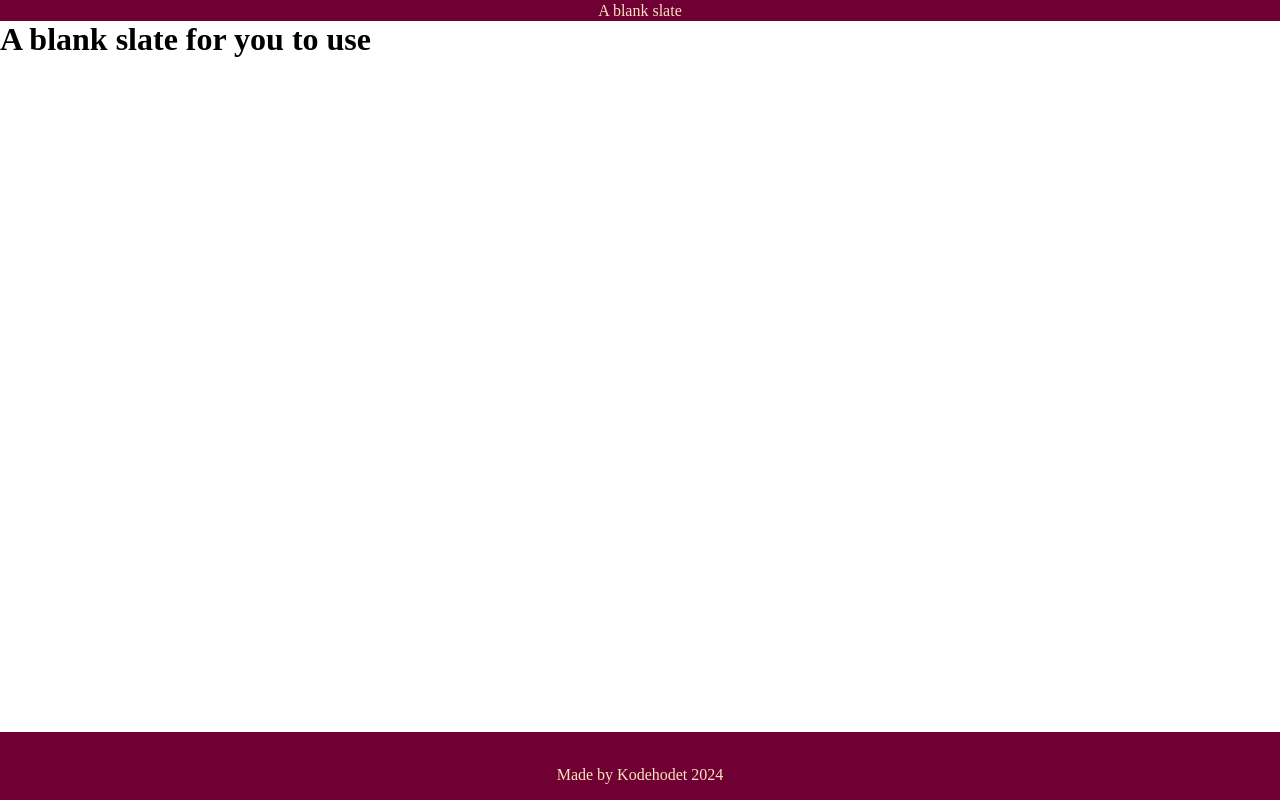
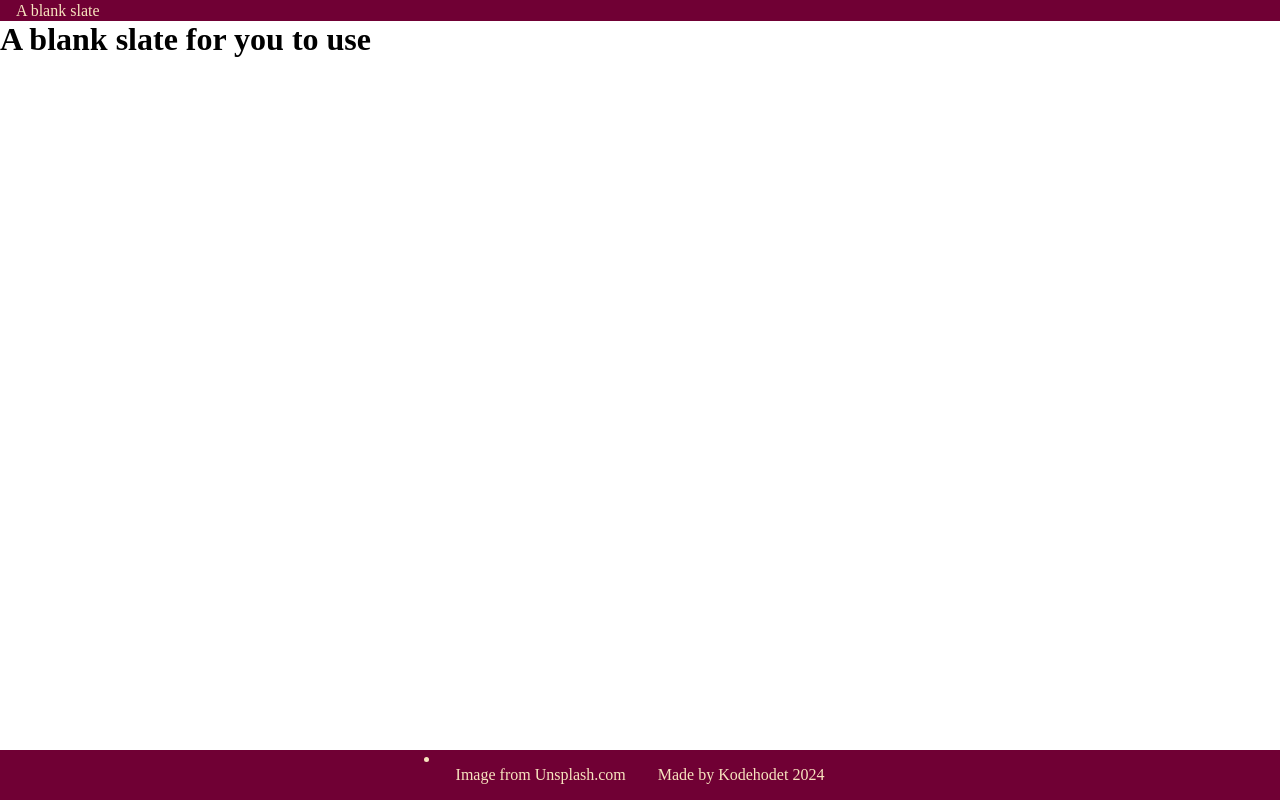
Before and after one commit to AndreK-B06/modul-d-oppgave-uke-1, a React (Vite) app: page / in a window 1280 px wide. Built offline with nearby package versions, Linux system fonts and the light colour scheme.

Commit message:
image added

```diff
--- a/src/App.css
+++ b/src/App.css
@@ -1,11 +1,13 @@
 .app {
-  display: flex;
   flex-direction: column;
   min-height: 100vh;
 }
-
+.app,
+.navbar,
+footer {
+  display: flex;
+}
 .navbar > * {
-  display: flex;
   justify-content: center;
   align-items: center;
   padding: 0.1rem 1rem;
@@ -14,7 +16,9 @@
 .main {
   flex-grow: 1;
 }
-
+.footer {
+  justify-content: center;
+}
 .footer > p {
   text-align: center;
   padding: 1rem 1rem;
--- a/src/App.jsx
+++ b/src/App.jsx
@@ -20,7 +20,7 @@ function App() {
             </li>
           </ul>
         </nav>
-
+        <p>Image from Unsplash.com</p>
         <p>Made by Kodehodet 2024</p>
       </footer>
     </div>
```
Also changed, not shown: src/components/PostCardImage/PostCardImage.jsx (+11 -3 lines), img/vernazza.avif (added).
